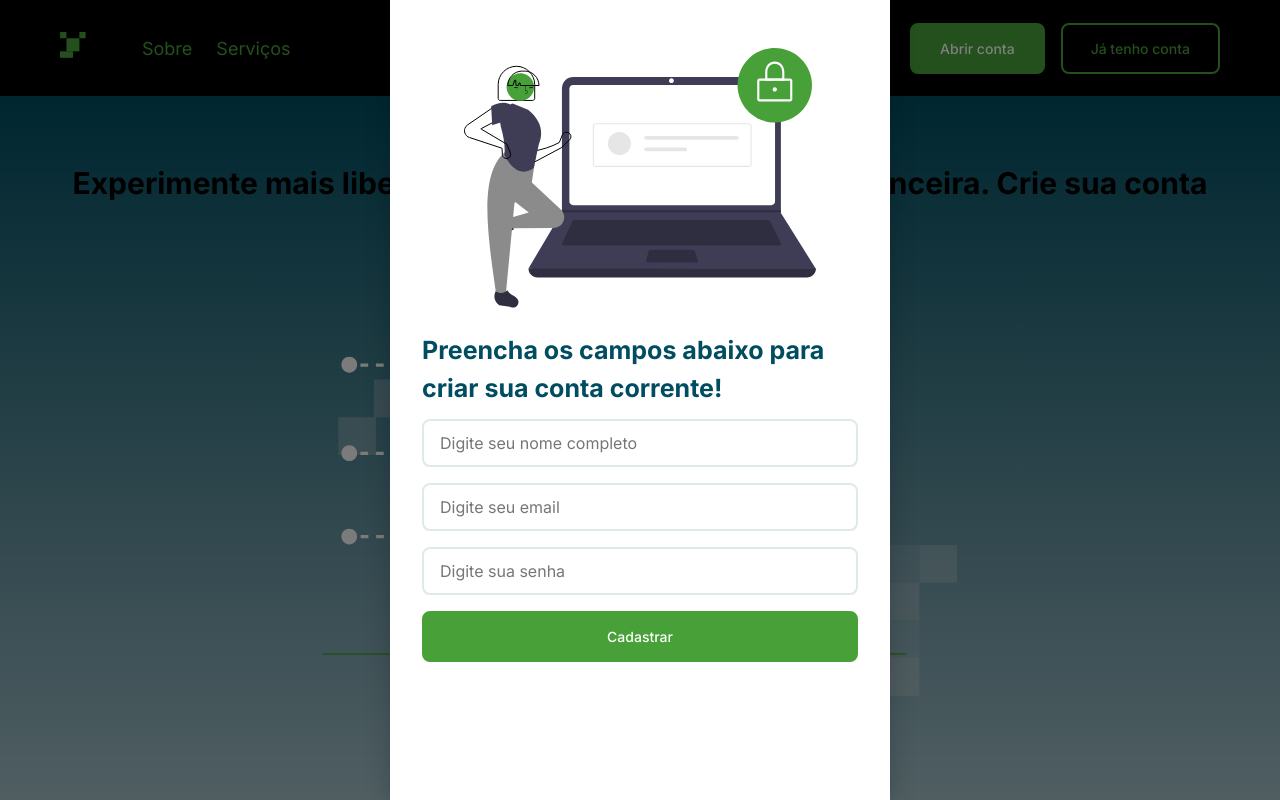
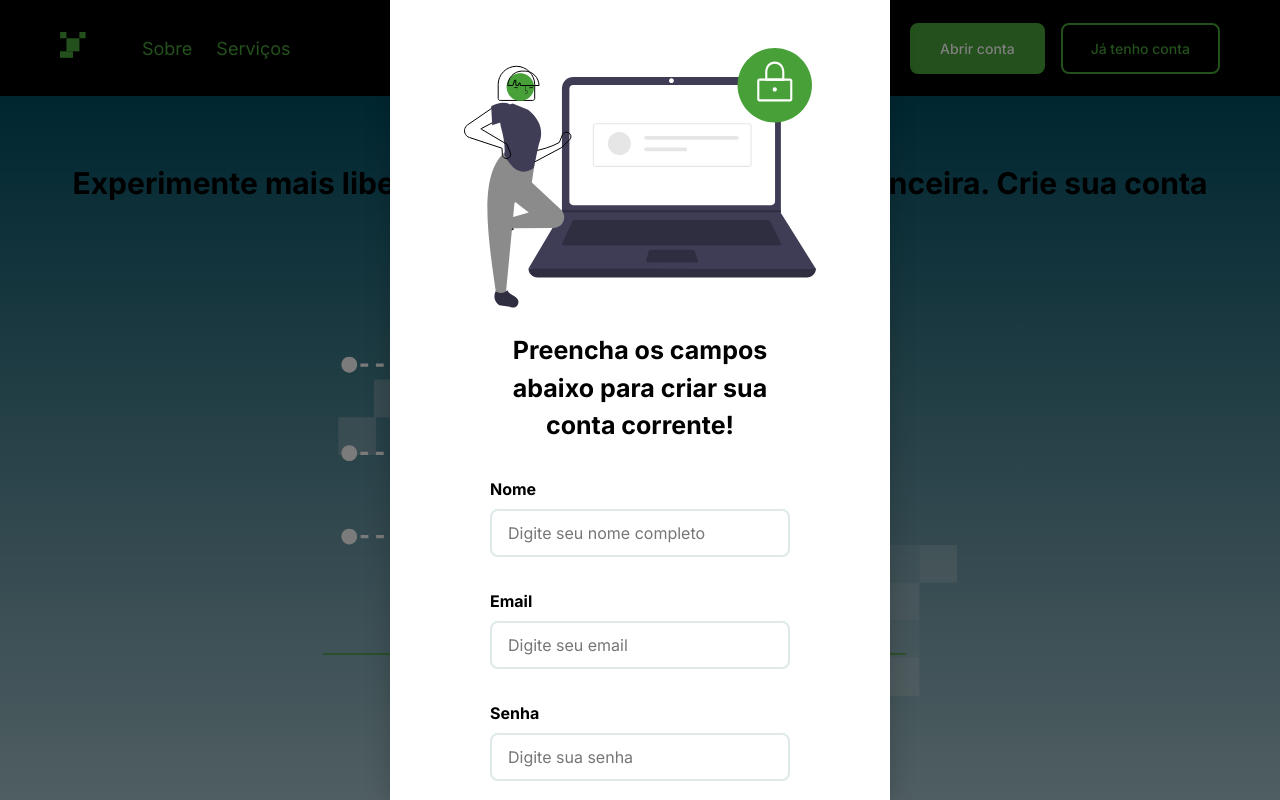
Before and after one commit to pos-projetos-thiago/tc-02, a Next.js app: page / in a window 1280 px wide. Both pictures are taken after a click on the button "Abrir conta". Shown: the top 800 px of the page. Built offline with nearby package versions, Linux system fonts and the light colour scheme; some icons are missing.

Commit message:
feat(cadastro): modal completo

```diff
--- a/src/components/molecules/Modal/Modal.module.scss
+++ b/src/components/molecules/Modal/Modal.module.scss
@@ -32,7 +32,7 @@
   position: relative;
   max-width: 90vw;
   max-height: 90vh;
-  overflow-y: auto;
+  overflow: hidden;
   background-color: $color-white;
   border-radius: 1.2rem;
   box-shadow: 0 0.4rem 2.4rem rgba(0, 0, 0, 0.2);
@@ -54,14 +54,14 @@
   border: none;
   padding: 0.4rem;
   cursor: pointer;
-  color: $color-gray-400;
+  color: $color-black;
   display: flex;
   align-items: center;
   justify-content: center;
   z-index: 1;
 
   &:hover {
-    color: $color-black;
+    opacity: 0.7;
   }
 }
 
--- a/src/components/molecules/Modal/Modal.tsx
+++ b/src/components/molecules/Modal/Modal.tsx
@@ -16,11 +16,23 @@ export interface ModalProps {
 export const Modal = ({ isOpen, onClose, children, contentClassName, ariaLabel, fullHeight }: ModalProps) => {
   useEffect(() => {
     if (isOpen) {
+      const scrollY = window.scrollY;
+      document.documentElement.style.overflow = 'hidden';
       document.body.style.overflow = 'hidden';
+      document.body.style.position = 'fixed';
+      document.body.style.top = `-${scrollY}px`;
+      document.body.style.left = '0';
+      document.body.style.right = '0';
       const handleEscape = (e: KeyboardEvent) => e.key === 'Escape' && onClose();
       document.addEventListener('keydown', handleEscape);
       return () => {
+        document.documentElement.style.overflow = '';
         document.body.style.overflow = '';
+        document.body.style.position = '';
+        document.body.style.top = '';
+        document.body.style.left = '';
+        document.body.style.right = '';
+        window.scrollTo(0, scrollY);
         document.removeEventListener('keydown', handleEscape);
       };
     }
@@ -41,8 +53,12 @@ export const Modal = ({ isOpen, onClose, children, contentClassName, ariaLabel,
         role="dialog"
         aria-modal="true"
         aria-label={ariaLabel}
+        onClick={onClose}
       >
-        <div className={`${styles.content} ${fullHeight ? styles.contentFullHeight : ''} ${contentClassName || ''}`.trim()}>
+        <div
+          className={`${styles.content} ${fullHeight ? styles.contentFullHeight : ''} ${contentClassName || ''}`.trim()}
+          onClick={(e) => e.stopPropagation()}
+        >
           <button
             type="button"
             className={styles.closeButton}
--- a/src/components/organisms/AuthModal/AuthModal.module.scss
+++ b/src/components/organisms/AuthModal/AuthModal.module.scss
@@ -26,9 +26,14 @@ $modal-width-desktop: 80rem;
   flex-direction: column;
   align-items: center;
   min-height: 100%;
-  padding: 4rem 3.2rem;
+  padding: 4rem 10rem;
   padding-top: 4.8rem;
   gap: 2.4rem;
+
+  @include tablet {
+    padding-left: 10rem;
+    padding-right: 10rem;
+  }
 
   @include mobile {
     padding: 2.4rem;
@@ -74,13 +79,22 @@ $modal-width-desktop: 80rem;
   width: 100%;
 }
 
+.signup .formWrapper {
+  gap: 3.2rem; // 32px entre título e primeiro campo (Nome)
+}
+
 .title {
   font-size: $font-size-xl;
   font-weight: $font-weight-bold;
+  text-align: center;
+
+  @include desktop {
+    font-size: 2rem;
+  }
 }
 
 .signup .title {
-  color: $color-primary;
+  color: $color-black;
 }
 
 .login .title {
@@ -95,7 +109,19 @@ $modal-width-desktop: 80rem;
 .form {
   display: flex;
   flex-direction: column;
-  gap: 1.6rem;
+  gap: 3.2rem;
+}
+
+.field {
+  display: flex;
+  flex-direction: column;
+  gap: 0.8rem; // 8px
+}
+
+.label {
+  font-size: $font-size-base;
+  font-weight: $font-weight-bold;
+  color: $color-black;
 }
 
 .input {
@@ -112,10 +138,55 @@ $modal-width-desktop: 80rem;
   }
 }
 
-.signup .input:focus {
-  border-color: $color-primary;
+.checkboxLabel {
+  display: flex;
+  align-items: center;
+  gap: 1.6rem;
+  cursor: pointer;
+  font-family: $font-family-base;
 }
 
-.login .input:focus {
-  border-color: $color-green;
+.checkbox {
+  appearance: none;
+  -webkit-appearance: none;
+  width: 2.4rem; // altura igual à linha do texto (1.6rem * 1.5)
+  height: 2.4rem;
+  flex-shrink: 0;
+  border: 2px solid $color-green;
+  border-radius: 0.3rem;
+  cursor: pointer;
+  display: grid;
+  place-content: center;
+  background: $color-white;
+
+  &:checked {
+    background: $color-green;
+
+    &::before {
+      content: '';
+      width: 0.6rem;
+      height: 1rem;
+      border: solid $color-white;
+      border-width: 0 2px 2px 0;
+      transform: rotate(45deg);
+      margin-bottom: 0.2rem;
+    }
+  }
 }
+
+.submitButton {
+  align-self: flex-start;
+}
+
+.signup .submitButton {
+  align-self: center;
+  width: 14.4rem;
+  min-width: 14.4rem;
+  height: 4.8rem;
+}
+
+.checkboxText {
+  font-size: 1.6rem;
+  color: $color-black;
+  line-height: 1.5;
+}
--- a/src/components/organisms/AuthModal/AuthModal.tsx
+++ b/src/components/organisms/AuthModal/AuthModal.tsx
@@ -18,18 +18,21 @@ const AUTH_CONFIG = {
     title: 'Preencha os campos abaixo para criar sua conta corrente!',
     imageSrc: '/Modal/signup.svg',
     imageAlt: 'Ilustração cadastro',
-    submitLabel: 'Cadastrar',
+    submitLabel: 'Criar conta',
+    buttonVariant: 'accent' as const,
+    privacyText: 'Li e estou ciente quanto às condições de tratamento dos meus dados conforme descrito na Política de Privacidade do banco.',
     inputs: [
-      { type: 'text', placeholder: 'Digite seu nome completo', ariaLabel: 'Digite seu nome completo' },
-      { type: 'email', placeholder: 'Digite seu email', ariaLabel: 'Digite seu email' },
-      { type: 'password', placeholder: 'Digite sua senha', ariaLabel: 'Digite sua senha' },
+      { type: 'text', placeholder: 'Digite seu nome completo', ariaLabel: 'Nome', label: 'Nome' },
+      { type: 'email', placeholder: 'Digite seu email', ariaLabel: 'Email', label: 'Email' },
+      { type: 'password', placeholder: 'Digite sua senha', ariaLabel: 'Senha', label: 'Senha' },
     ] as const,
   },
   login: {
     title: 'Login',
     imageSrc: '/Modal/login.svg',
     imageAlt: 'Ilustração login',
-    submitLabel: 'Entrar',
+    submitLabel: 'Acessar',
+    buttonVariant: 'primary' as const,
     inputs: [
       { type: 'email', placeholder: 'Digite seu email', ariaLabel: 'Digite seu email' },
       { type: 'password', placeholder: 'Digite sua senha', ariaLabel: 'Digite sua senha' },
@@ -61,15 +64,23 @@ export const AuthModal = ({ isOpen, onClose, variant }: AuthModalProps) => {
           <h2 className={styles.title}>{config.title}</h2>
           <form className={styles.form} onSubmit={(e) => e.preventDefault()}>
             {config.inputs.map((input) => (
+              <div key={input.ariaLabel} className={styles.field}>
+                {'label' in input && <p className={styles.label}>{input.label}</p>}
                 <input
-                key={input.ariaLabel}
                   type={input.type}
                   placeholder={input.placeholder}
                   className={styles.input}
                   aria-label={input.ariaLabel}
                 />
+              </div>
             ))}
-            <Button variant="primary" type="submit">
+            {'privacyText' in config && (
+              <label className={styles.checkboxLabel}>
+                <input type="checkbox" className={styles.checkbox} />
+                <span className={styles.checkboxText}>{config.privacyText}</span>
+              </label>
+            )}
+            <Button variant={config.buttonVariant} type="submit" className={styles.submitButton}>
               {config.submitLabel}
             </Button>
           </form>
```
Lines whose indentation alone changed are shown as unchanged.
